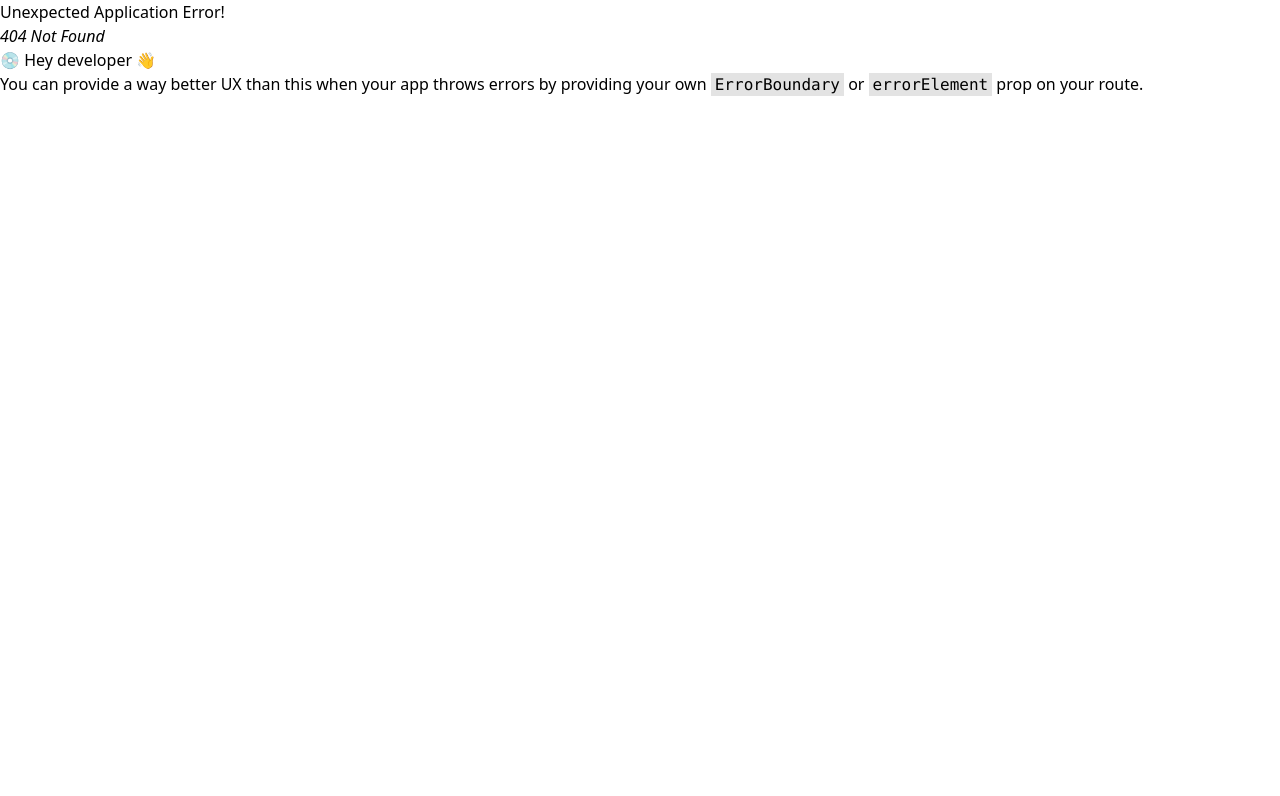
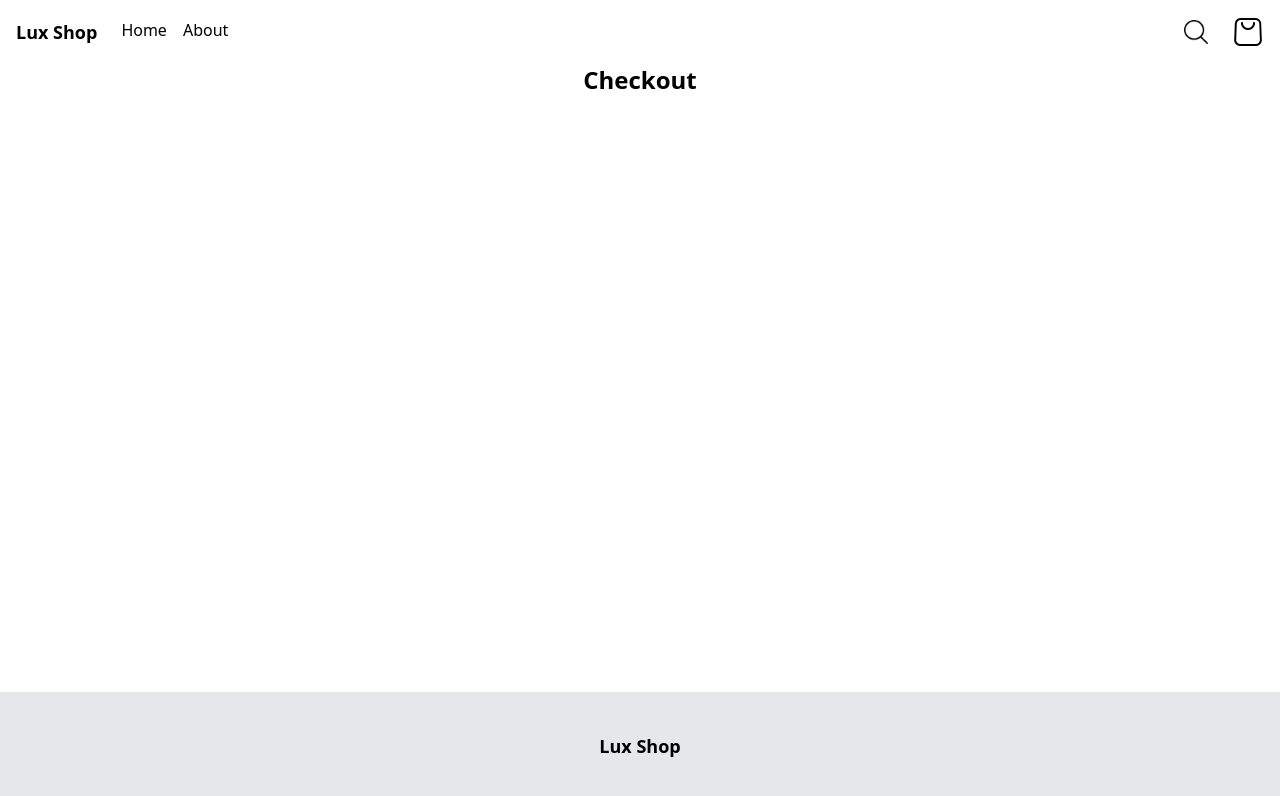
Before and after one commit to IngridOrnum/CA-React-2025, a React (Vite) app: page /checkout in a window 1280 px wide. Before the commit this address had no page. Shown: the top 796 px of the page. Built offline with nearby package versions, Linux system fonts and the light colour scheme.

Commit message:
Chore: added Link to cart / checkout

```diff
--- a/src/components/Layout/Header.jsx
+++ b/src/components/Layout/Header.jsx
@@ -14,8 +14,10 @@
             <div className={"flex items-center gap-6"}>
                 <img className={"h-6 w-6 cursor-pointer"}
                      src={"../../public/assets/search-interface-symbol.png"} alt={"Search Symbol"}/>
-                <img className={"h-8 w-8 cursor-pointer"}
-                     src={"../../public/assets/shopping-bag.png"} alt={"Shopping Bag"}/>
+                <Link to={"/checkout"}>
+                    <img className={"h-8 w-8 cursor-pointer"}
+                         src={"../../public/assets/shopping-bag.png"} alt={"Shopping Bag"}/>
+                </Link>
             </div>
         </header>
         </>
--- a/src/routes/About.jsx
+++ b/src/routes/About.jsx
@@ -1,5 +1,5 @@
 export function About () {
  return (
-     <h1>About</h1>
+     <h1 className={"font-bold text-2xl flex justify-center mb-10"}>About</h1>
  )
 }
--- a/src/routes/Checkout.jsx
+++ b/src/routes/Checkout.jsx
@@ -1,5 +1,5 @@
 export function Checkout() {
 return (
-    <h1>Checkout</h1>
+    <h1 className={"font-bold text-2xl flex justify-center mb-10"}>Checkout</h1>
 )
 }
--- a/src/routes/CheckoutSuccess.jsx
+++ b/src/routes/CheckoutSuccess.jsx
@@ -1,5 +1,5 @@
 export function CheckoutSuccess() {
-return (
-    <h1>Checkout Success</h1>
-)
+    return (
+        <h1 className={"font-bold text-2xl flex justify-center mb-10"}>Checkout Success</h1>
+    )
 }
--- a/src/routes/Search.jsx
+++ b/src/routes/Search.jsx
@@ -0,0 +1,7 @@
+export function Search () {
+    return (
+        <>
+        <h1 className={"font-bold text-2xl flex justify-center mb-10"}>Search Results</h1>
+        </>
+    )
+}
```
Also changed, not shown: src/main.jsx (+4 -4 lines).
